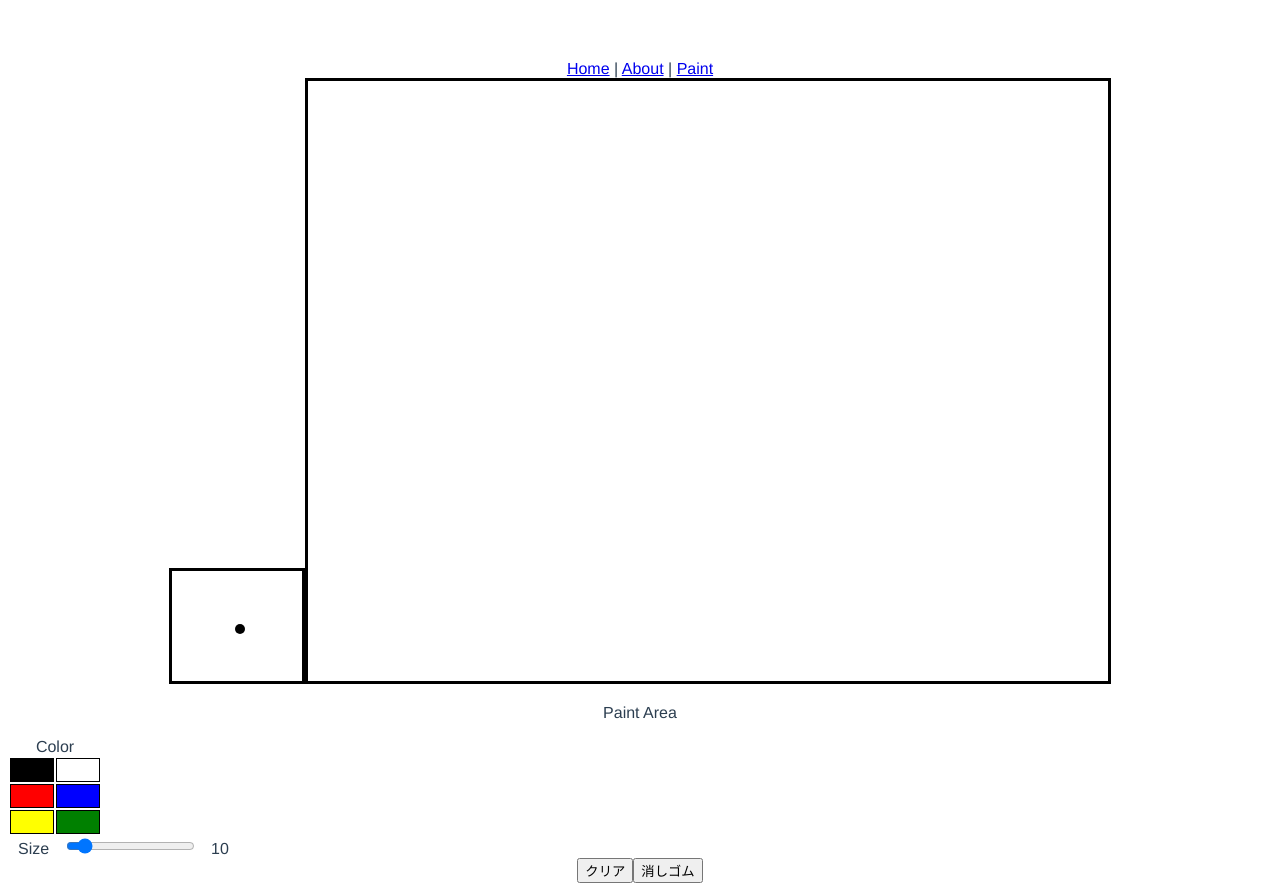
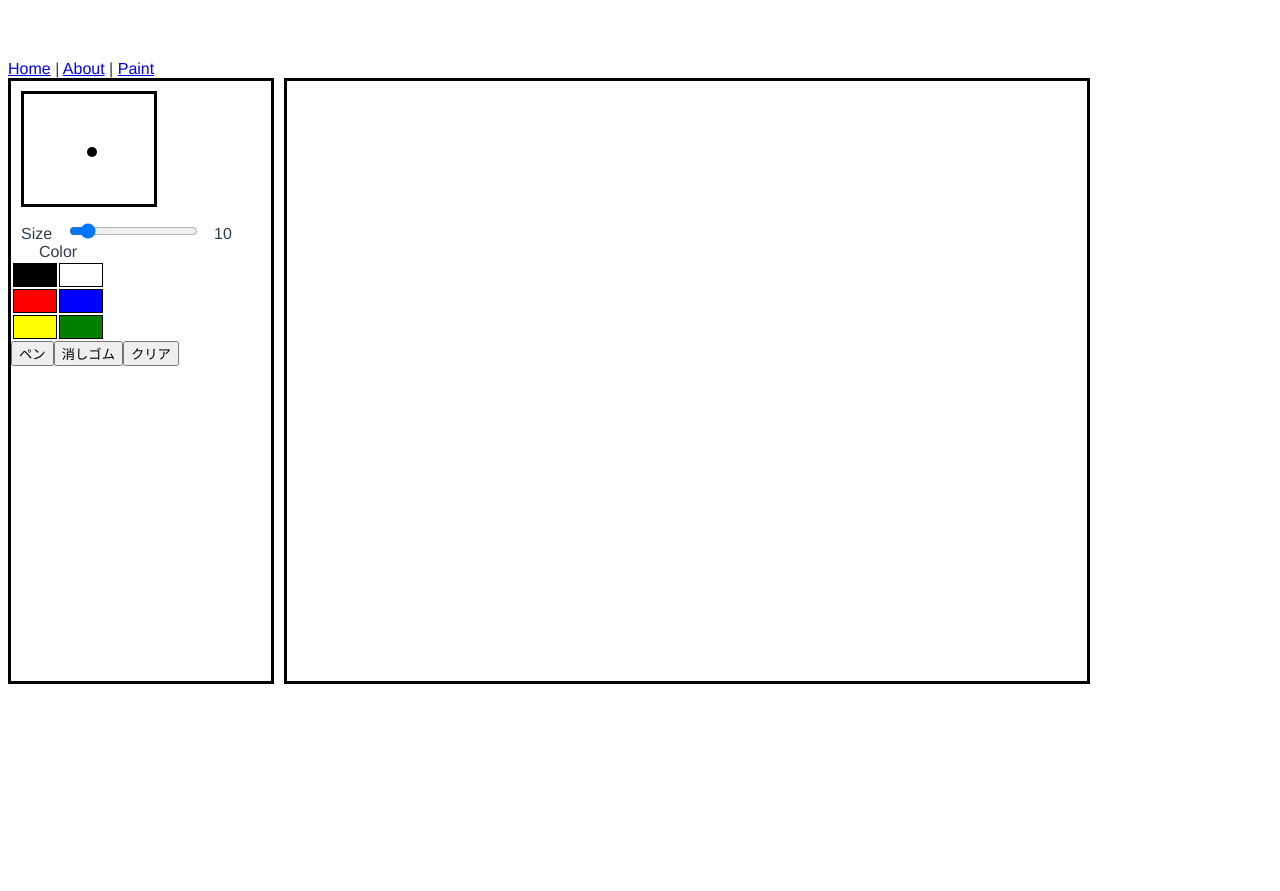
Before and after one commit to rikunishino/paint_app, a Vue app: page /paint in a window 1280 px wide. After the commit the page ends 800 px from the top, so only its background shows below. Built offline with nearby package versions, Linux system fonts and the light colour scheme.

Commit message:
[add, fix] 消しゴム使用時にサイズを別途保持、レイアウト調整、リファクタリング

```diff
--- a/src/App.vue
+++ b/src/App.vue
@@ -14,7 +14,7 @@
   font-family Avenir, Helvetica, Arial, sans-serif
   -webkit-font-smoothing antialiased
   -moz-osx-font-smoothing grayscale
-  text-align center
+  // text-align center
   color #2c3e50
   margin-top 60px
 </style>
--- a/src/views/Paint.vue
+++ b/src/views/Paint.vue
@@ -1,10 +1,16 @@
 <template>
-  <div @mouseup="drawEnd">
+  <div class="paintApp" @mouseup="drawEnd">
+    <div class="leftMenu">
       <canvas ref="penPreview" class="penPreview" width="130" height="110"></canvas>
-    <canvas ref="paintArea" class="paintArea" @mousemove="draw" @mousedown="drawStart" width="800" height="600"></canvas>
-    <p>
-    {{ msg }}
-    </p>
+      <div class="size">
+        <span class="sizeText">
+          Size
+        </span>
+        <input @input="drawPreview" v-model="size" type="range" step="0.1" />
+            <span class="sizeValueText">
+          {{ size }}
+        </span>
+      </div>
       <table class=colorTable>
         <caption>Color</caption>
         <tr>
@@ -20,31 +26,40 @@
           <td class="green" @click="setColor('green')"></td>
         </tr>
       </table>
-    <div class="size">
-      <span class="sizeText">
-        Size
-      </span>
-      <input @input="drawPreview" v-model="size" type="range" step="0.1" />
-          <span class="sizeValueText">
-        {{ size }}
-      </span>
+      <button class="penButton" @click="changePenType('pen')">ペン</button>
+      <button class="eraserButton" @click="changePenType('eraser')">消しゴム</button>
+      <button class="clearCanvasButton" @click="clearCanvas">クリア</button>
     </div>
-    <button class="clearCanvasButton" @click="clearCanvas">クリア</button>
-    <button class="clearCanvasButton" @click="eraser">消しゴム</button>
+    <canvas ref="paintArea" class="paintArea" @mousemove="draw" @mousedown="drawStart" width="800" height="600"></canvas>
   </div>
 </template>
 
 <script>
+// canvas
+var _canvas = null
+var _context = null
+// canvasの座標
+var canvasPosX = 0
+var canvasPosY = 0
+
+// canvas(プレビュー)
+var _pCanvas = null
+var _pContext = null
+
+// プレピューの表示位置
+var pPosX = 0
+var pPosY = 0
+
 // マウスカーソルの座標
-var posX = 0;
-var posY = 0;
+var posX = 0
+var posY = 0
 
 // 前回draw呼び出し時のマウスカーソルの座標
-var beforePosX = 0;
-var beforePosY = 0;
+var beforePosX = 0
+var beforePosY = 0
 
 // ドラッグしているか
-var isDrag = false;
+var isDrag = false
 
 /**
  * ペンの設定値
@@ -56,10 +71,23 @@ var isDrag = false;
 var selectedColor = 'black' // 選択中の色
 var selectedSize = '10' // 指定したサイズ
 
+/**
+ * 消しゴムの設定値
+ *
+ * デフォルト値
+ * selectedSizeEraser(太さ): 10
+ */
+var selectedSizeEraser = '10' // 指定したサイズ
+
+// ペン or 消しゴム
+var penType = 'pen'
+penTypeList: [
+  'pen', 'eraser'
+]
+
 export default {
   data() {
     return {
-      msg: 'Paint Area',
       // カラーバリエーション
       colorVariations: [
         ['black', 'white'],
@@ -71,9 +99,49 @@ export default {
     }
   },
   mounted: function(){
+    this.init()
     this.drawPreview()
   },
   methods: {
+    /**
+     * 初期設定
+     */
+    init: function() {
+      // canvasの取得
+      _canvas = this.$refs.paintArea
+      _context = _canvas.getContext('2d')
+      // canvasの座標取得
+      canvasPosX = _canvas.getBoundingClientRect().left
+      canvasPosY = _canvas.getBoundingClientRect().top
+
+      // canvas(プレビュー)の取得
+      _pCanvas = this.$refs.penPreview
+      _pContext = _pCanvas.getContext('2d')
+
+      // プレピューの表示位置を取得
+      pPosX = (_pCanvas.getBoundingClientRect().right - _pCanvas.getBoundingClientRect().left) / 2
+      pPosY = (_pCanvas.getBoundingClientRect().bottom - _pCanvas.getBoundingClientRect().top) / 2
+    },
+    /**
+     * ペンの設定
+     */
+    penSetting: function() {
+      switch(penType) {
+        case 'pen':
+          console.log('pen')
+          _context.strokeStyle = selectedColor
+          selectedSize = this.size
+          _context.lineWidth = selectedSize
+          _context.lineCap = 'round'
+          break
+        case 'eraser':
+          console.log('eraser')
+          _context.strokeStyle = 'white'
+          selectedSizeEraser = this.size
+          _context.lineWidth = selectedSizeEraser
+          _context.lineCap = 'round'
+      }
+    },
     /**
      * 描画メソッド
      */
@@ -82,31 +150,11 @@ export default {
       if(!isDrag) {
         return
       }
-      // console.log('draw')
-
-      // canvasの取得
-      const _canvas = this.$refs.paintArea
-      const _context = _canvas.getContext('2d')
-
-      // canvasの座標取得
-      const canvasPosX = _canvas.getBoundingClientRect().left
-      const canvasPosY = _canvas.getBoundingClientRect().top
 
       // canvas内でのマウスカーソルの座標取得
       posX = event.pageX - canvasPosX
       posY = event.pageY - canvasPosY
-      // console.log(x)
-      // console.log(y)
 
-      // デフォルト描画設定
-      _context.strokeStyle = selectedColor
-      _context.lineWidth = this.size
-      _context.lineCap = 'round'
-
-      // console.log('before: ' + beforePosX)
-      // console.log('before: ' + beforePosY)
-      // console.log(posX)
-      // console.log(posY)
       // 描画処理
       _context.beginPath()
       if((posX === beforePosX) && (posY === beforePosY)) {
@@ -128,14 +176,6 @@ export default {
       // console.log('start')
       isDrag = true
 
-      // canvasの取得
-      const _canvas = this.$refs.paintArea
-      const _context = _canvas.getContext('2d')
-
-      // canvasの座標取得
-      const canvasPosX = _canvas.getBoundingClientRect().left
-      const canvasPosY = _canvas.getBoundingClientRect().top
-
       // canvas内でのマウスカーソルの座標取得
       posX = event.pageX - canvasPosX
       posY = event.pageY - canvasPosY
@@ -143,6 +183,9 @@ export default {
       // 座標更新
       beforePosX = posX
       beforePosY = posY
+
+      // ペンの設定
+      this.penSetting()
     },
     /**
      * 描画終了
@@ -159,20 +202,28 @@ export default {
       selectedColor = color
     },
     /**
-     * 消しゴム
+     * ペン切り替え
      */
-    eraser: function() {
-      selectedColor = 'white'
+    changePenType: function(type) {
+      penType = type
+
+      // サイズ切り替え
+      switch(penType) {
+        case 'pen':
+          this.size = selectedSize
+          break
+        case 'eraser':
+          this.size = selectedSizeEraser
+          break
+      }
+
+      // プレビューの更新
+      this.drawPreview()
     },
     /**
      * canvasのクリア
      */
     clearCanvas: function() {
-      // console.log('clear')
-      // canvasの取得
-      const _canvas = this.$refs.paintArea
-      const _context = _canvas.getContext('2d')
-
       // クリア処理
       _context.clearRect(0, 0, _canvas.width, _canvas.height)
     },
@@ -180,21 +231,11 @@ export default {
      * プレビューの描画
      */
     drawPreview: function() {
-      // canvasの取得
-      const _pCanvas = this.$refs.penPreview
-      const _pContext = _pCanvas.getContext('2d')
-
-      // プレピューの表示位置を取得
-      const pPosX = (_pCanvas.getBoundingClientRect().right - _pCanvas.getBoundingClientRect().left) / 2
-      const pPosY = (_pCanvas.getBoundingClientRect().bottom - _pCanvas.getBoundingClientRect().top) / 2
-
       // クリア処理
       _pContext.clearRect(0, 0, _pCanvas.width, _pCanvas.height)
 
       // 描画処理
       _pContext.beginPath()
-      console.log(pPosX)
-      console.log(pPosY)
       _pContext.arc( pPosX, pPosY, this.size / 2, 0, 360 , false )
       _pContext.fillStyle = "black"
       _pContext.fill()
@@ -205,9 +246,26 @@ export default {
 
 <style>
 /*
+    親要素
+ */
+.paintApp {
+  display: flex;
+}
+
+/*
+    左メニュー
+*/
+.leftMenu {
+  width: 260px;
+  margin-right: 10px;
+  border: solid 3px #000000;
+}
+
+/*
     プレビュー範囲
 */
 .penPreview {
+  margin: 10px;
   border: solid 3px #000000;
 }
 
```
Lines whose indentation alone changed are shown as unchanged.
